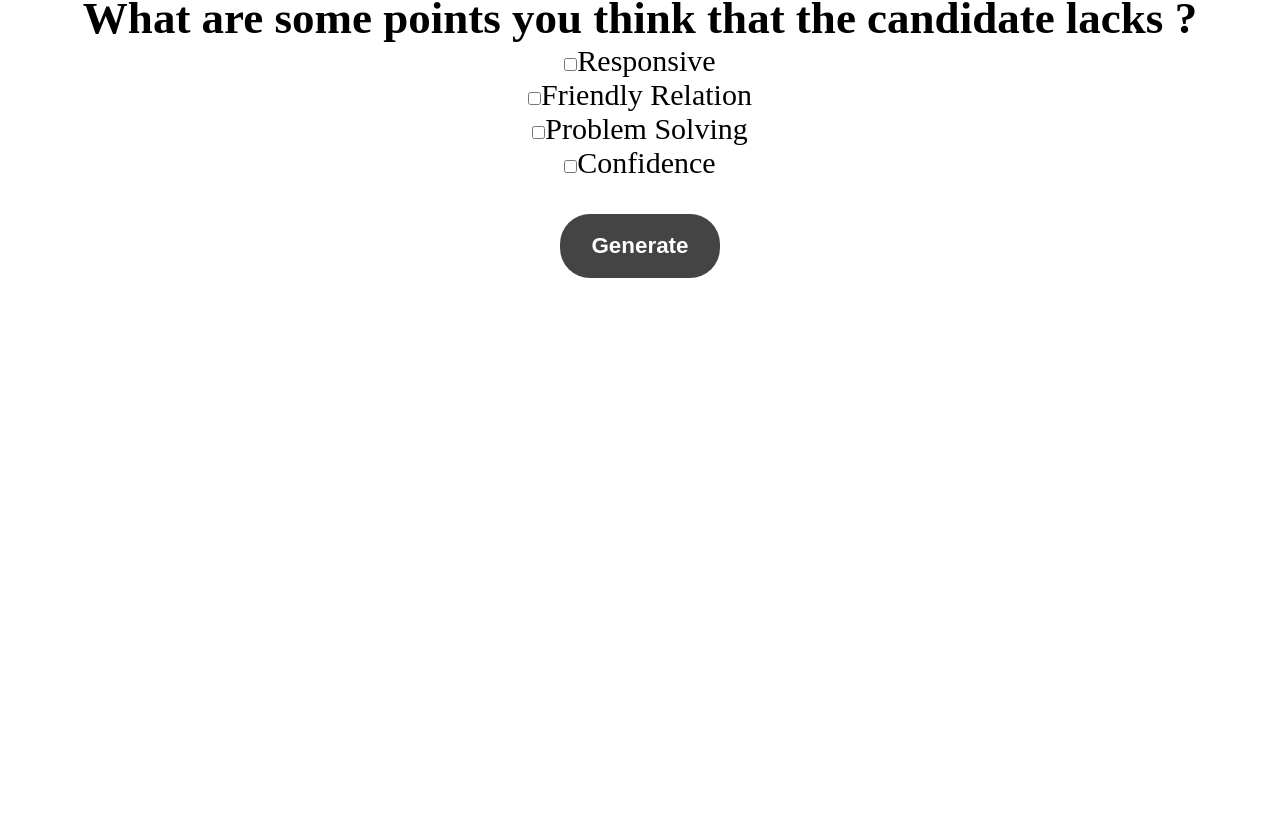
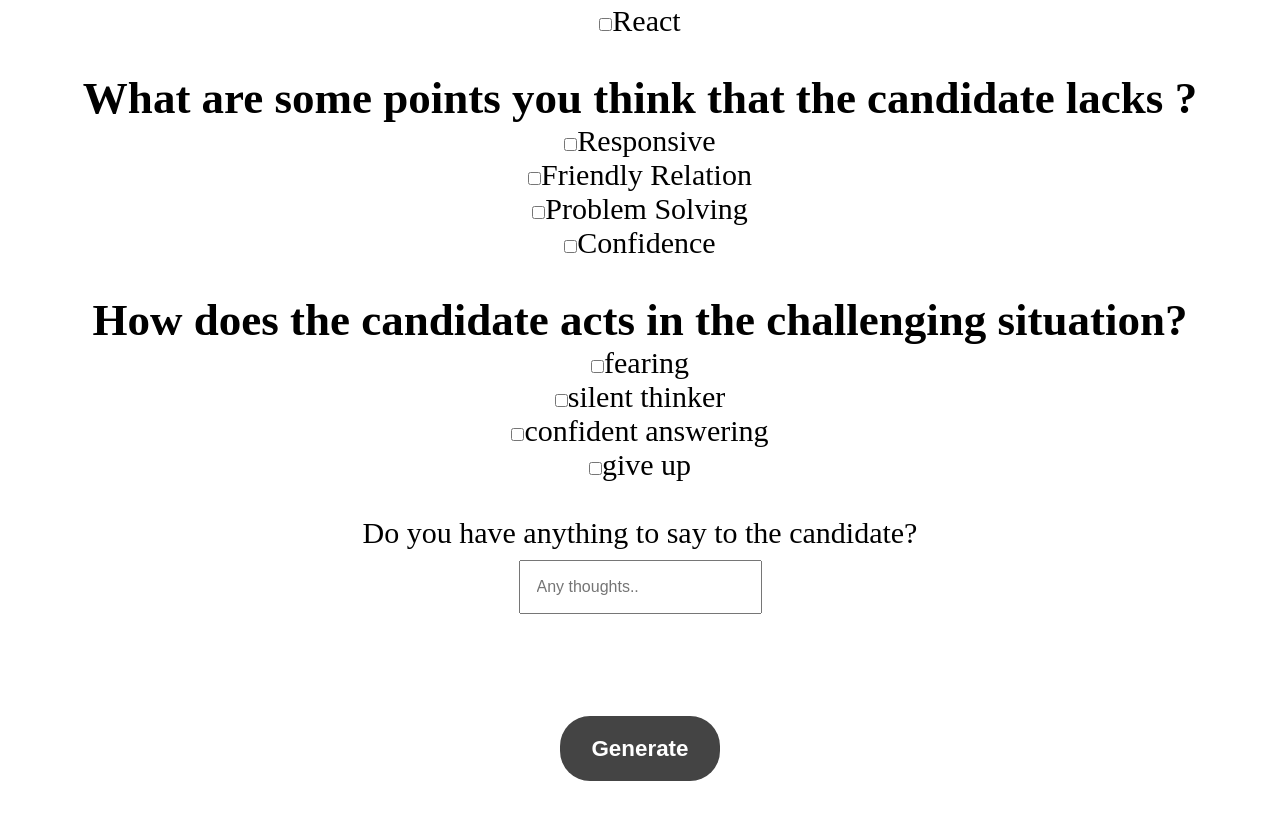
Before and after one commit to abhishekY2401/FeedoHQ, a React (Create React App) app: page /feedback in a window 1280 px wide. Shown: the part 692-1512 px from the top of the page. Before the commit the page ends 1050 px from the top, so only its background shows below. Built offline with nearby package versions, Linux system fonts and the light colour scheme.

Commit message:
Added 2 questions

```diff
--- a/src/components/FeedbackPage/Form.js
+++ b/src/components/FeedbackPage/Form.js
@@ -1,10 +1,25 @@
+import { useState } from "react";
+
 import "./Form.css";
 import Question from "./Question";
 import Report from "./Report";
 
 const Form = () => {
-  // a form data handler to handle data
-  const generateReport = () => {};
+  const [formData, setFormData] = useState([]);
+
+  const handleChange = (e) => {
+    setFormData({
+      ...formData,
+
+      // Trimming any whitespace
+      [e.target.name]: e.target.value.trim(),
+    });
+  };
+
+  const handleSubmit = (e) => {
+    e.preventDefault();
+    console.log(formData);
+  };
 
   return (
     <div className="form-box">
@@ -20,6 +35,7 @@ const Form = () => {
         </p>
       </div>
 
+      <div className="questions">
         <Question
           question="What soft-skills does the candidate possess ?"
           value1="Communication"
@@ -44,9 +60,21 @@ const Form = () => {
           value4="Confidence"
         />
 
-      <button type="submit" class="btn btn-primary" onClick={generateReport}>
+        <Question
+          question="How does the candidate acts in the challenging situation?"
+          value1="fearing"
+          value2="silent thinker"
+          value3="confident answering"
+          value4="give up"
+        />
+
+        <label>Do you have anything to say to the candidate?</label>
+        <input type="text" placeholder="Any thoughts.." id="thoughts" />
+
+        <button type="submit" class="btn btn-primary" onClick={handleSubmit}>
           Generate
         </button>
+      </div>
     </div>
   );
 };
--- a/src/components/FeedbackPage/Question.js
+++ b/src/components/FeedbackPage/Question.js
@@ -3,6 +3,18 @@ import { useState } from "react";
 const Question = (props) => {
   // making a boolean check value
   // const [checked, setChecked] = useState(false);
+
+  // a state to hold all the checked answers
+  const [value, setValue] = useState([
+    { question1: "What soft-skills does the candidate possess ?", answer: [] },
+    { question2: "Which tech-skills does the candidate has? ", answer: [] },
+    {
+      question3: "What are some points you think that the candidate lacks ?",
+      answer: [],
+    },
+    { question4: "", answer: [] },
+    { question5: "", answer: [] },
+  ]);
 
   // a list to hold the id of each checkboxes
   const [slider, setSlider] = useState([
@@ -16,14 +28,24 @@ const Question = (props) => {
     for (let i = 0; i < slider.length; i++) {
       // if the checked is false show the slider
       if (id == slider[i].id && slider[i].checked == true) {
-        setSlider((prevState) => [...prevState, (slider[i].checked = false)]);
+        setSlider(() => [...slider, (slider[i].checked = false)]);
+        console.log(slider);
       }
 
       // if the checked is true hide the slider
       if (id == slider[i].id && slider[i].checked == false) {
-        setSlider((prevState) => [...prevState, (slider[i].checked = true)]);
+        setSlider(() => [...slider, (slider[i].checked = true)]);
+        console.log(slider);
       }
     }
+  };
+
+  const getValue = (e) => {
+    const val = e.target.value;
+
+    const parentText = e.target.parentNode;
+    console.log(parentText.value);
+    setValue(val);
   };
 
   return (
@@ -35,7 +57,11 @@ const Question = (props) => {
           type="checkbox"
           value={props.value1}
           id="0"
-          onChange={() => enableSlider(0)}
+          onChange={(e) => {
+            enableSlider(0);
+            getValue(e);
+          }}
+          required
         />
         <label>{props.value1}</label>
         {slider[0].checked && <input type="range" min="0" max="10" />}
@@ -46,7 +72,11 @@ const Question = (props) => {
           type="checkbox"
           value={props.value2}
           id="1"
-          onChange={() => enableSlider(1)}
+          onChange={(e) => {
+            enableSlider(1);
+            getValue(e);
+          }}
+          required
         />
         <label>{props.value2}</label>
         {slider[1].checked && <input type="range" min="0" max="10" />}
@@ -57,7 +87,11 @@ const Question = (props) => {
           type="checkbox"
           value={props.value3}
           id="2"
-          onChange={() => enableSlider(2)}
+          onChange={(e) => {
+            enableSlider(2);
+            getValue(e);
+          }}
+          required
         />
         <label>{props.value3}</label>
         {slider[2].checked && <input type="range" min="0" max="10" />}
@@ -68,7 +102,11 @@ const Question = (props) => {
           type="checkbox"
           value={props.value4}
           id="3"
-          onChange={() => enableSlider(3)}
+          onChange={(e) => {
+            enableSlider(3);
+            getValue(e);
+          }}
+          required
         />
         <label>{props.value4}</label>
         {slider[3].checked && <input type="range" min="0" max="10" />}
```
Lines whose indentation alone changed are shown as unchanged.
